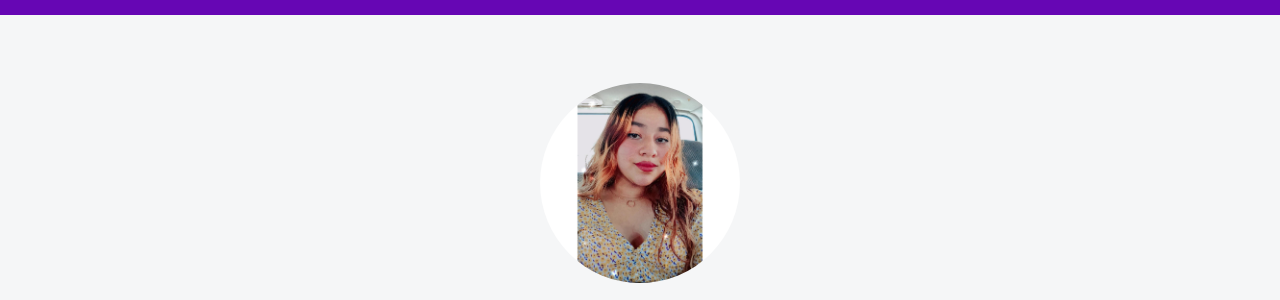
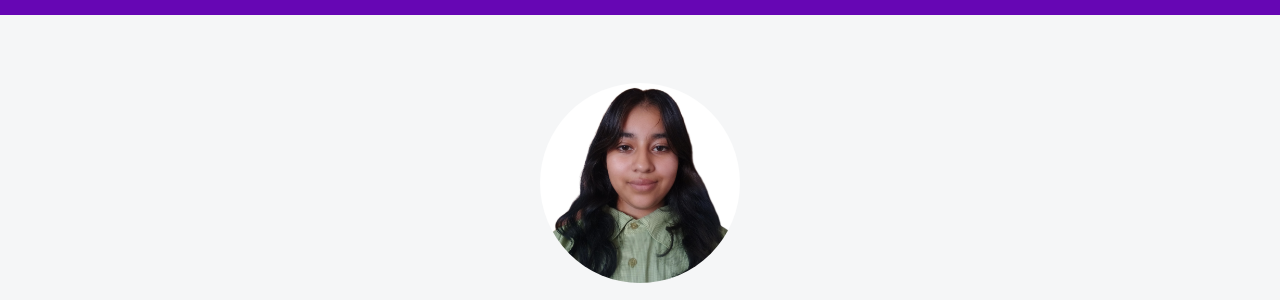
Before and after one commit to dannapmtz/dannapmtz.github.io, a plain HTML site: page index.html in a window 1280 px wide. Shown: the part 109-409 px from the top of the page. Drawn offline with nearby package versions, Linux system fonts and the light colour scheme; a web font is replaced by a local one.

Commit message:
Update index.html

```diff
--- a/index.html
+++ b/index.html
@@ -54,7 +54,7 @@
     <!-- Seccion Hero -->
     <section class="hero align-items-stretch">
       <div class="hero-principal d-flex flex-column justify-content-center align-items-center">
-        <img class="hero-imagen-desarrollador rounded-circle" src="imagenes/ME.png" alt="Foto de Danna Martinez">
+        <img class="hero-imagen-desarrollador rounded-circle" src="imagenes/Danna(yo).png" alt="Foto de Danna Martinez">
         <h1>Hola, soy Danna Martinez</h1>
         <!--<h2>Soy estudiante y me encanta seguir formandome a traves de cursos y experiencias.</h2>-->
 
```
